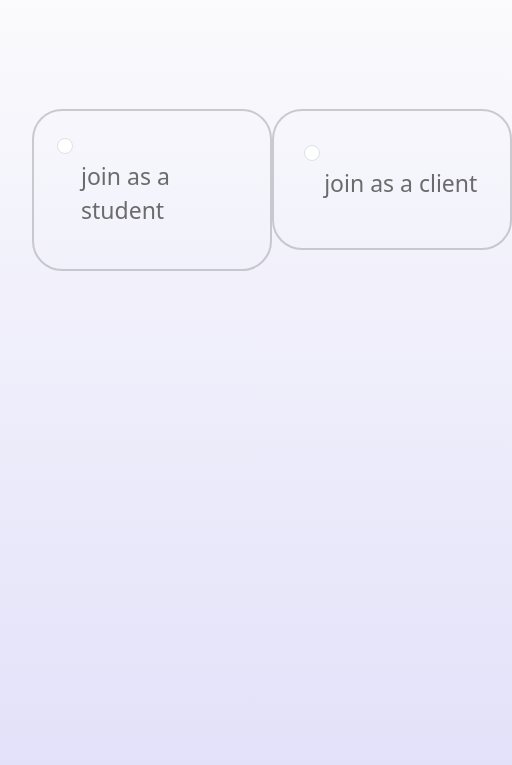
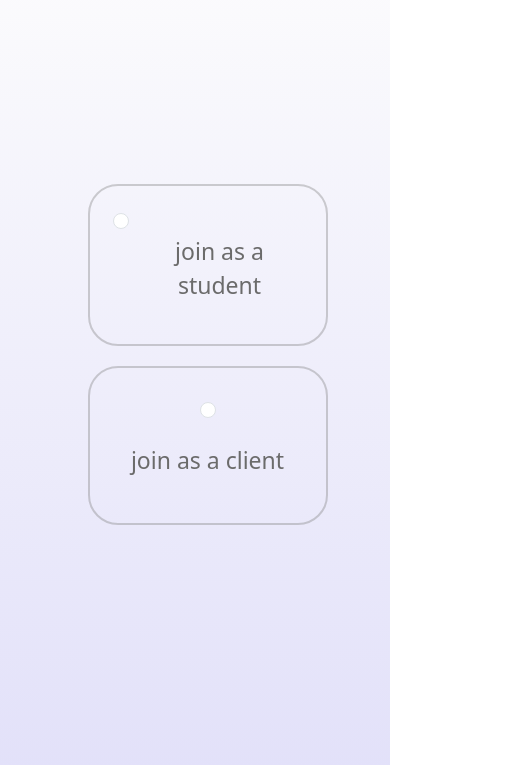
Before and after one commit to JB-05/abity, a plain HTML site: page loginPage-2/index.html in a window 390 px wide. Shown: the part 79-844 px from the top of the page, 512 px wide, since content can reach past the window. Drawn offline with nearby package versions, Linux system fonts and the light colour scheme.

Commit message:
page2 responsive set

```diff
--- a/loginPage-2/styles.css
+++ b/loginPage-2/styles.css
@@ -1,90 +1,182 @@
 @import url('https://fonts.googleapis.com/css2?family=Poppins:ital,wght@0,100;0,200;0,300;0,400;0,500;0,600;0,700;0,800;0,900;1,100;1,200;1,300;1,400;1,500;1,600;1,700;1,800;1,900&display=swap');
-
 
 *,
 *::before,
-*::after{
+*::after {
     box-sizing: border-box;
     margin: 0%;
     padding: 0;
 }
-body{
+
+body {
     font-family: 'Poppins', Tahoma, Geneva, Verdana, sans-serif;
 
-    background:url("./assets/abity\ website\ login\ page.3.svg");
+    background: url("./assets/abity\ website\ login\ page.3.svg");
 }
 
-.navbar{
+.navbar {
     width: 100%;
     height: 9vh;
     background-color: #fafaf2;
 }
 
-.navbar nav h2{
+.navbar nav h2 {
     font-family: 'Poppins', Tahoma, Geneva, Verdana, sans-serif;
     font-size: 25px;
     margin: 15px;
     font-weight: 500;
     color: blue;
 }
+
 .navbar nav a {
     text-decoration: none;
 }
 
-.selection_body{
+.selection_body {
     margin: 2rem;
-    display: grid;
+    display: flex;
+    justify-content: center;
+    align-items: center;
     grid-template-columns: 0.7fr 1.3fr;
     width: 90%;
     height: 70vh;
 }
 
-.right .right_grid_row{
-    display: grid;
-    grid-template-rows: 0.8fr 0,5fr;
+.left,
+.right {
+    display: flex;
+    flex-direction: column;
 }
 
-.right .right_grid_row .right_grid_col{
-    display: grid;
+.right_grid_row {
+    display: flex;
+    grid-template-rows: 0.8fr 0, 5fr;
+}
+
+.right_grid_col {
+    display: flex;
+    flex-direction: column;
+    justify-content: center;
+    align-items: center;
     grid-template-columns: 1.5fr 1.7fr;
     margin-top: 5rem;
     width: auto;
     aspect-ratio: 1;
 }
 
-.right_grid_col_studentLogin{
+.right_grid_col_studentLogin {
     width: 15rem;
     aspect-ratio: 1.7;
-    border: 2px rgba(128, 128, 128, 0.377) solid ;
+    border: 2px rgba(128, 128, 128, 0.377) solid;
     padding: 23px;
+    margin: auto;
+    margin-bottom: 20px;
     border-radius: 30px;
+    display: flex;
+    flex-direction: column;
+    justify-content: center;
+    align-items: center;
 }
-.right_grid_col_studentLogin p{
+
+.right_grid_col_studentLogin p {
     display: flex;
     justify-content: center;
     padding-top: 25px;
     font-size: 23px;
     align-content: center;
     color: #6b6b6b;
+    text-align: center;
 }
 
-.right_grid_col_clientLogin{
+.right_grid_col_clientLogin {
     width: 15rem;
     aspect-ratio: 1.7;
-    border: 2px rgba(128, 128, 128, 0.377) solid ;
+    border: 2px rgba(128, 128, 128, 0.377) solid;
     padding: 30px;
+    margin: auto;
     border-radius: 30px;
+    margin-bottom: 20px;
+    display: flex;
+    flex-direction: column;
+    justify-content: center;
+    align-items: center;
 }
-.right_grid_col_clientLogin p{
+
+.right_grid_col_clientLogin p {
     display: flex;
     justify-content: center;
     padding-top: 25px;
     font-size: 23px;
     align-content: center;
     color: #6b6b6b;
+    text-align: center;
 }
 
-.right_grid_col_clientLogin label{
+.right_grid_col_clientLogin label {
     align-items: center;
     justify-content: center;
 }
+/* For mobile devices */
+@media only screen and (max-width: 768px) {
+    .selection_body {
+        flex-direction: column;
+    }
+
+    .left,
+    .right {
+        width: 100%;
+    }
+
+    .right_grid_row {
+        flex-direction: column;
+    }
+
+    .right_grid_col {
+        width: 100%;
+    }
+
+    .right_grid_col_studentLogin,
+    .right_grid_col_clientLogin {
+        margin-bottom: 20px;
+    }
+}
+
+/* For tablets */
+@media only screen and (min-width: 769px) and (max-width: 992px) {
+    .selection_body {
+        flex-direction: row;
+    }
+
+    .left,
+    .right {
+        width: 50%;
+    }
+
+    .right_grid_row {
+        flex-direction: row;
+    }
+
+    .right_grid_col {
+        width: 50%;
+    }
+}
+
+/* For desktops */
+@media only screen and (min-width: 993px) {
+    .selection_body {
+        flex-direction: row;
+    }
+
+    .left,
+    .right {
+        width: 50%;
+    }
+
+    .right_grid_row {
+        flex-direction: row;
+    }
+
+    .right_grid_col {
+        width: 50%;
+    }
+}
```
